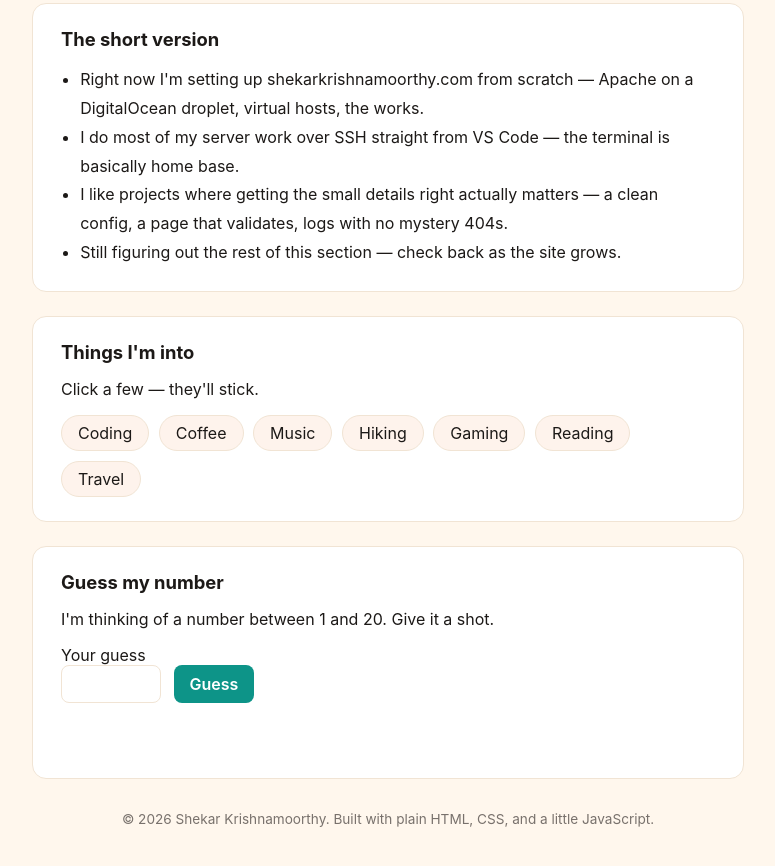
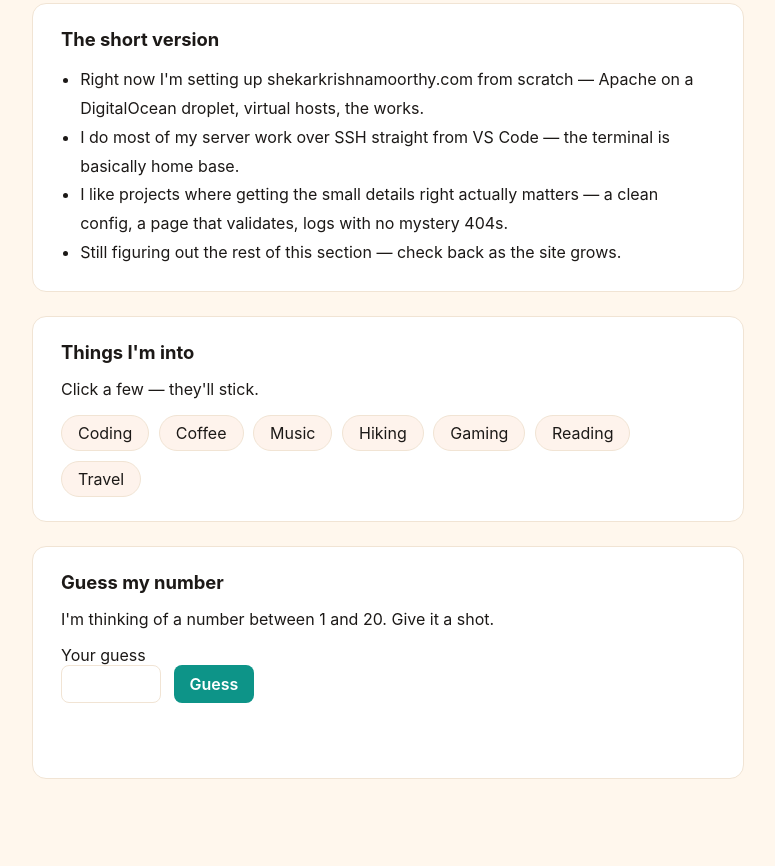
Before and after one commit to shekark642/shekarkrishnamoorthy.com, a plain HTML site: page members/shekarkrishnamoorthy.html in a window 1280 px wide. Shown: the part 306-1172 px from the top of the page, without its empty margins (252-1027 px from the left). After the commit the page ends 1149 px from the top, so only its background shows below. Drawn offline with Linux system fonts and the light colour scheme.

Commit message:
Remove the copyright footer everywhere except the home page
Home keeps it; Homework, News, and About Me drop it. Projects and the
collector page never had one to begin with.

Co-Authored-By: Claude Sonnet 5 <noreply@anthropic.com>

```diff
--- a/members/shekarkrishnamoorthy.html
+++ b/members/shekarkrishnamoorthy.html
@@ -189,10 +189,6 @@
     </form>
     <p class="result" id="guessResult" role="status"></p>
   </section>
-
-  <footer>
-    <p>&copy; 2026 Shekar Krishnamoorthy. Built with plain HTML, CSS, and a little JavaScript.</p>
-  </footer>
 </main>
 
 <script>
```
Also changed, not shown: homework.html (+0 -4 lines), important/news.html (+0 -4 lines).
